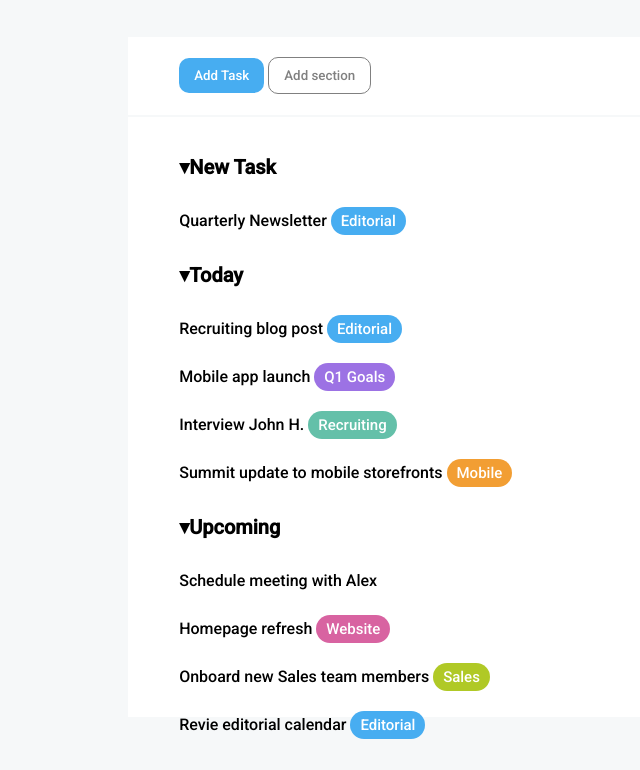
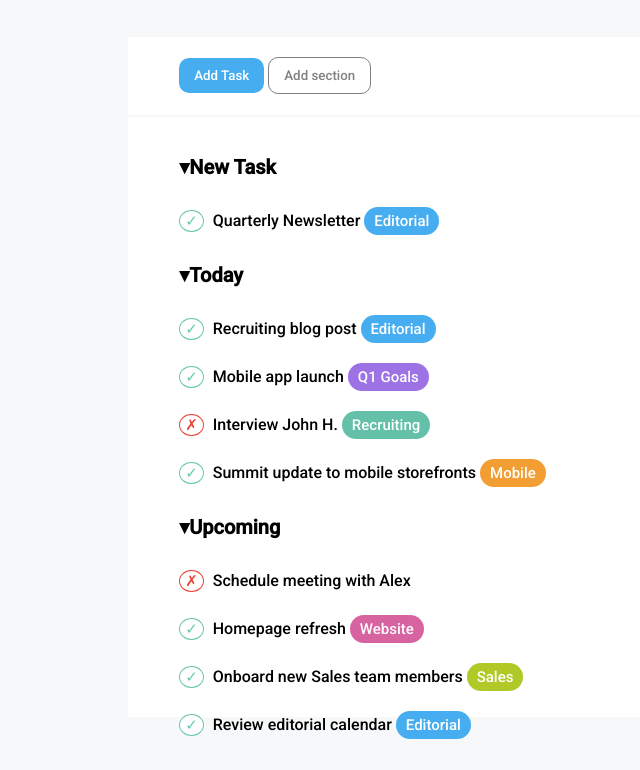
Before and after one commit to salvoPernicano/html-css-toboolist, a plain HTML site: page index.html in a window 1280 px wide. Shown: the part 57-827 px from the top of the page, without its empty margins (0-640 px from the left). Drawn offline with Linux system fonts and the light colour scheme.

Commit message:
final-fixes

```diff
--- a/css/style.css
+++ b/css/style.css
@@ -104,3 +104,17 @@ span {
 #lime {
     background-color: #b0c926;
 }
+
+.checklist {
+    background-color: white;
+    border-radius: 50%;
+    border: 1px solid #6CC4AF;
+    color: #6CC4AF;
+    padding: 1px 5px;
+    margin-right: 5px;
+}
+
+.checklist.negative {
+    border: 1px solid #EA4237;
+    color: #EA4237;
+}
--- a/index.html
+++ b/index.html
@@ -24,21 +24,24 @@
         <section>
             <ul>
                 <li>New Task</li>
-                <li>Quarterly Newsletter <span>Editorial</span> </li>
+                <li><span class="checklist">&#10003;</span> Quarterly Newsletter <span>Editorial</span> </li>
             </ul>
             <ul>
                 <li>Today</li>
-                <li>Recruiting blog post <span>Editorial</span> </li>
-                <li>Mobile app launch <span id="purple">Q1 Goals</span> </li>
-                <li>Interview John H. <span id="green">Recruiting</span> </li>
-                <li>Summit update to mobile storefronts <span id="orange">Mobile</span> </li>
+                <li><span class="checklist">&#10003;</span> Recruiting blog post <span>Editorial</span> </li>
+                <li><span class="checklist">&#10003;</span> Mobile app launch <span id="purple">Q1 Goals</span> </li>
+                <li><span class="checklist negative">&#10007;</span> Interview John H. <span
+                        id="green">Recruiting</span> </li>
+                <li><span class="checklist">&#10003;</span> Summit update to mobile storefronts <span
+                        id="orange">Mobile</span> </li>
             </ul>
             <ul>
                 <li>Upcoming</li>
-                <li>Schedule meeting with Alex</li>
-                <li>Homepage refresh <span id="pink">Website</span> </li>
-                <li>Onboard new Sales team members <span id="lime">Sales</span> </li>
-                <li>Revie editorial calendar <span>Editorial</span> </li>
+                <li><span class="checklist negative">&#10007;</span> Schedule meeting with Alex</li>
+                <li><span class="checklist">&#10003;</span> Homepage refresh <span id="pink">Website</span> </li>
+                <li><span class="checklist">&#10003;</span> Onboard new Sales team members <span id="lime">Sales</span>
+                </li>
+                <li><span class="checklist">&#10003;</span> Review editorial calendar <span>Editorial</span> </li>
             </ul>
         </section>
     </main>
```
